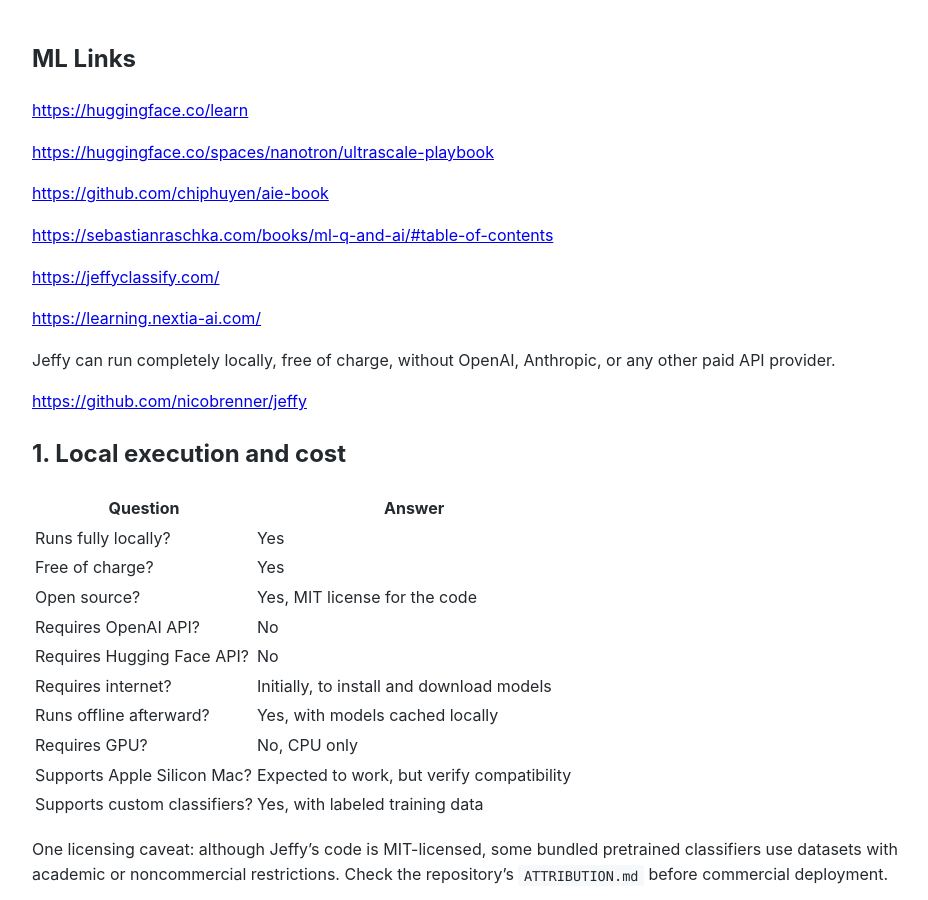
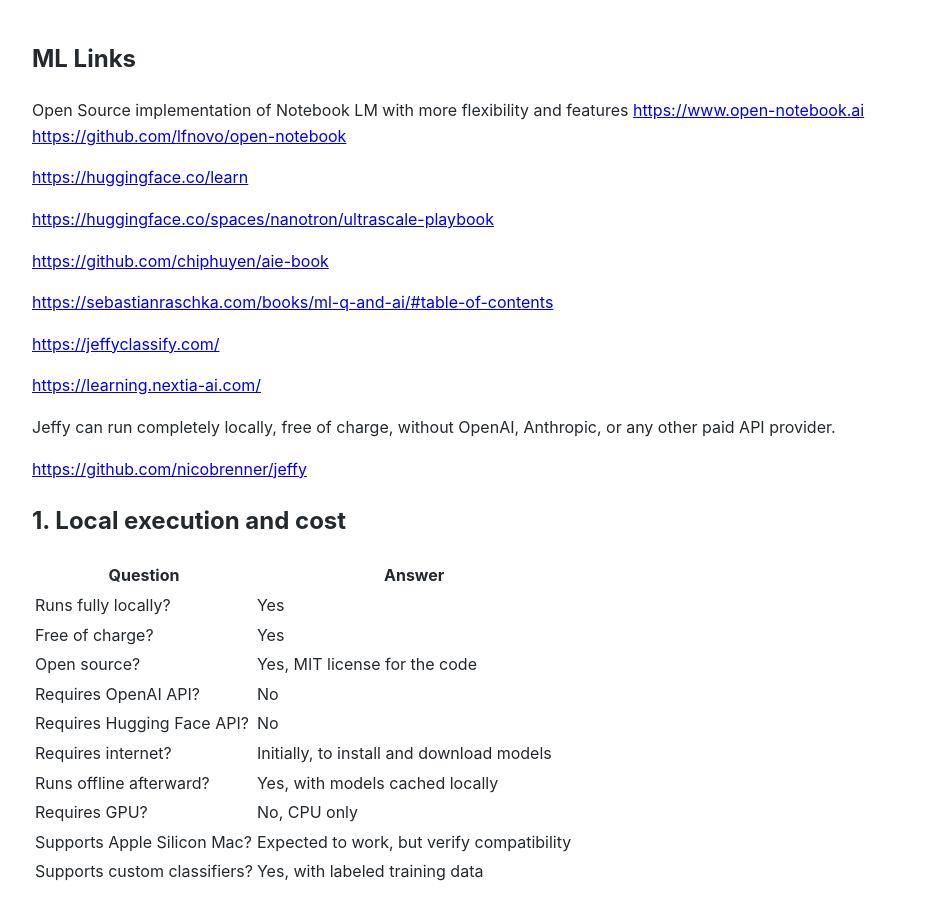
Before and after one commit to Michael-Lubinsky/michael-lubinsky.github.com, a Jekyll site: the page built from ml/mamba.md, in a window 1280 px wide and 900 px high. Shown: the whole window, without its empty margins (158-1086 px from the left). Built offline with Jekyll 4.4.1, drawn with Linux system fonts in a browser that asks for light colours; our own code applies the rules of GitHub Pages for plain Markdown files.

Commit message:
Update mamba.md

```diff
--- a/ml/mamba.md
+++ b/ml/mamba.md
@@ -1,5 +1,7 @@
 ## ML Links
-
+Open Source implementation of Notebook LM with more flexibility and features
+<https://www.open-notebook.ai>
+<https://github.com/lfnovo/open-notebook>
 
 <https://huggingface.co/learn>
 
```
